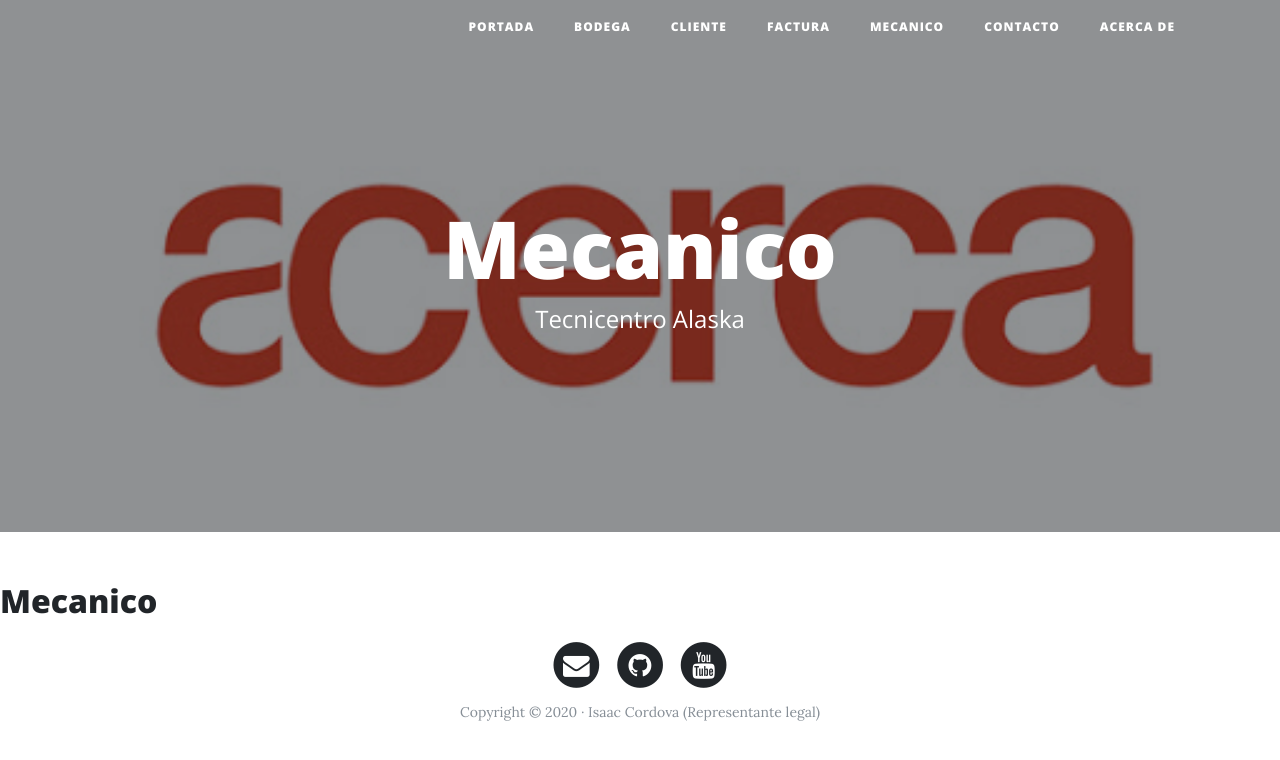
After one commit to JosuePM12/PRO, a Django app: page /Mecanico/ in a window 1280 px wide. The commit adds this page. Shown: the top 760 px of the page. Run offline with Django 3.2, Linux system fonts and the light colour scheme; some libraries are stand-ins or nearby versions.

Commit message:
actualizacion2.2

```diff
--- a/PRO/urls.py
+++ b/PRO/urls.py
@@ -25,5 +25,6 @@ urlpatterns = [
     path('bodega/', views.bodega, name="bodega"),
     path('cliente/', views.cliente, name="cliente"),
     path('factura/', views.factura, name="factura"),
+    path('Mecanico/', views.mecanico, name="Mecanico"),
     path('admin/', admin.site.urls),
 ]
--- /dev/null
+++ b/core/templates/Mecanico.html
@@ -0,0 +1,13 @@
+{% extends "base.html" %}
+ {% block title %} About {% endblock title %}
+
+
+{% block background %}{% load static %}{% static 'img/acerca-bg.jpg' %}{% endblock %}
+
+{% block headers %}  <h1>Mecanico</h1>
+    <span class="subheading">Tecnicentro Alaska</span> {% endblock %}
+
+
+{% block content %}
+    <h2> Mecanico </h2>
+{% endblock %}
--- a/core/templates/base.html
+++ b/core/templates/base.html
@@ -44,6 +44,8 @@
                 </li>
                 <li class="nav-item">
                     <a class="nav-link" href="{% url "factura" %}">Factura</a>
+                <li class="nav-item">
+                    <a class="nav-link" href="{% url "Mecanico" %}">Mecanico</a>
                 <li class="nav-item">
                     <a class="nav-link" href="{% url "contact" %}">Contacto</a>
                 </li>
--- a/core/views.py
+++ b/core/views.py
@@ -20,3 +20,6 @@
 
 def factura(request, plantilla="factura.html"):
     return render(request, plantilla)
+
+def mecanico(request, plantilla="mecanico.html"):
+    return render(request, plantilla)
```
